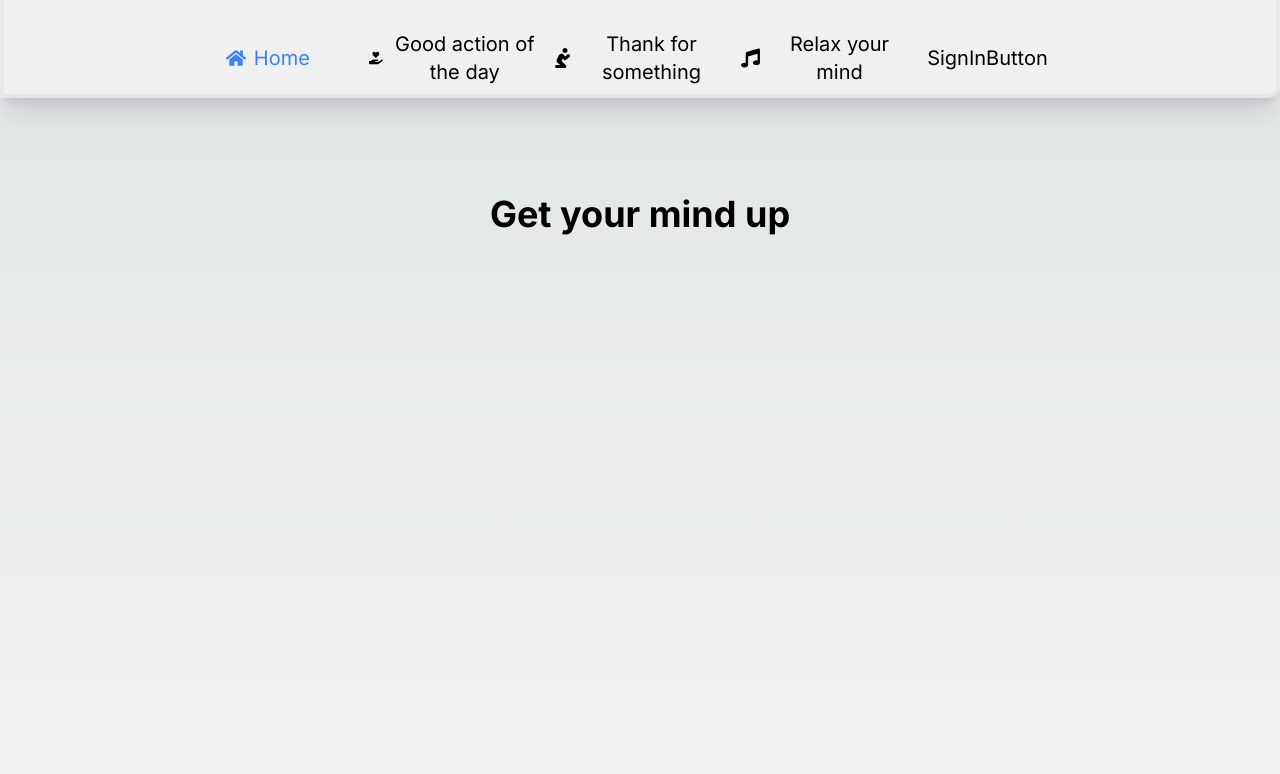
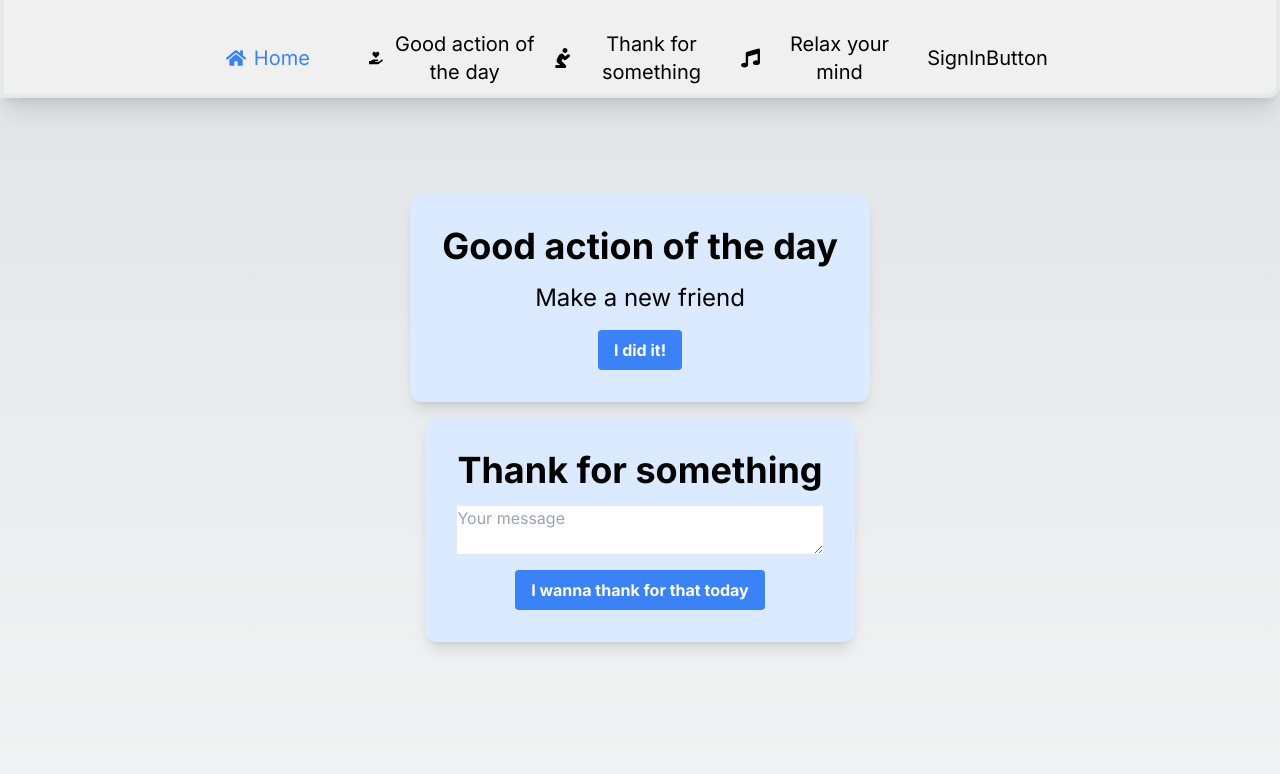
Before and after one commit to backpackoder/getyourmindup, a Next.js app: page / in a window 1280 px wide. Shown: the part 526-1300 px from the top of the page. Built offline with nearby package versions, Linux system fonts and the light colour scheme.

Commit message:
adding features to home page

```diff
--- a/app/layout.tsx
+++ b/app/layout.tsx
@@ -18,9 +18,7 @@ export default function RootLayout({ children }: { children: React.ReactNode })
     <html lang="en">
       <body className={inter.className}>
         <NavbarMain />
-        <main className="flex flex-col items-center justify-between min-h-screen p-24">
-          {children}
-        </main>
+        <main className="flex flex-col items-center gap-4 min-h-screen p-24">{children}</main>
         <Footer />
       </body>
     </html>
--- a/app/page.tsx
+++ b/app/page.tsx
@@ -1,3 +1,12 @@
+// Componentsn
+import { GoodActionOfTheDay } from "@/components/goodActionOfTheDay/GoodActionOfTheDay";
+import { Thank } from "@/components/thank/Thank";
+
 export default function Home() {
-  return <h1 className="text-4xl font-bold">Get your mind up</h1>;
+  return (
+    <>
+      <GoodActionOfTheDay />
+      <Thank />
+    </>
+  );
 }
--- /dev/null
+++ b/components/goodActionOfTheDay/GoodActionOfTheDay.tsx
@@ -0,0 +1,55 @@
+"use client";
+
+import { useState } from "react";
+
+export function GoodActionOfTheDay() {
+  const [isClicked, setIsClicked] = useState(false);
+
+  return (
+    <article className="flex flex-col items-center justify-center gap-4 bg-blue-100 p-8 rounded-xl shadow-lg">
+      <h1 className="text-4xl font-bold">Good action of the day</h1>
+
+      <p className="text-2xl">Make a new friend</p>
+
+      {isClicked ? (
+        <Comment setIsClicked={setIsClicked} />
+      ) : (
+        <button
+          className="bg-blue-500 hover:bg-blue-700 text-white font-bold py-2 px-4 rounded"
+          onClick={() => setIsClicked(true)}
+        >
+          I did it!
+        </button>
+      )}
+    </article>
+  );
+}
+
+type CommentProps = {
+  setIsClicked: (value: boolean) => void;
+};
+
+function Comment({ setIsClicked }: CommentProps) {
+  return (
+    <div>
+      <h3>Explain us how you did it and how you felt doing so</h3>
+
+      <textarea className="w-full" placeholder="Your message"></textarea>
+
+      <div className="flex flex-wrap items-center justify-center gap-8">
+        <button
+          className="bg-red-200 duration-150 hover:bg-red-400 p-2 rounded-lg"
+          onClick={() => setIsClicked(false)}
+        >
+          Cancel
+        </button>
+        <button
+          className="bg-green-200 duration-150 hover:bg-green-400 p-2 rounded-lg"
+          onClick={() => {}}
+        >
+          Confirm
+        </button>
+      </div>
+    </div>
+  );
+}
--- /dev/null
+++ b/components/thank/Thank.tsx
@@ -0,0 +1,13 @@
+export function Thank() {
+  return (
+    <article className="flex flex-col items-center justify-center gap-4 bg-blue-100 p-8 rounded-xl shadow-lg">
+      <h1 className="text-4xl font-bold">Thank for something</h1>
+
+      <textarea className="w-full" placeholder="Your message"></textarea>
+
+      <button className="bg-blue-500 hover:bg-blue-700 text-white font-bold py-2 px-4 rounded">
+        I wanna thank for that today
+      </button>
+    </article>
+  );
+}
```
